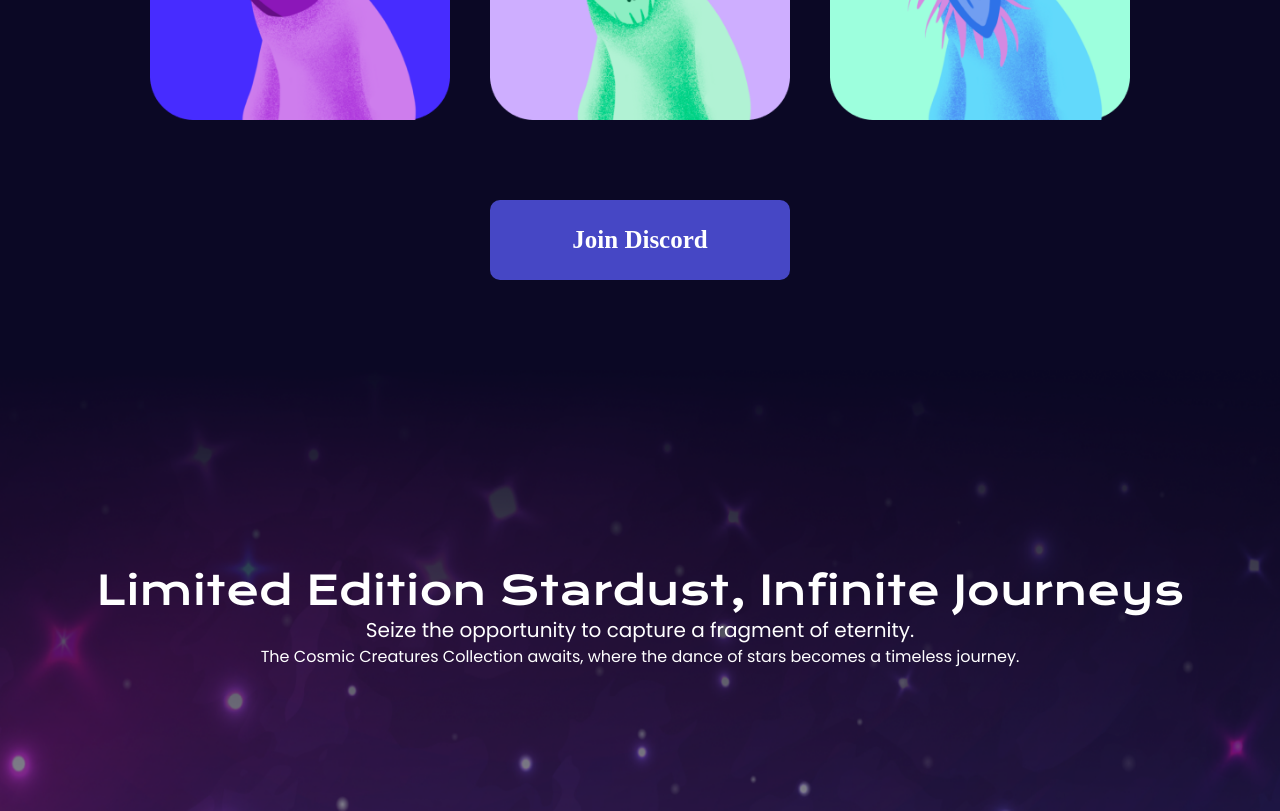
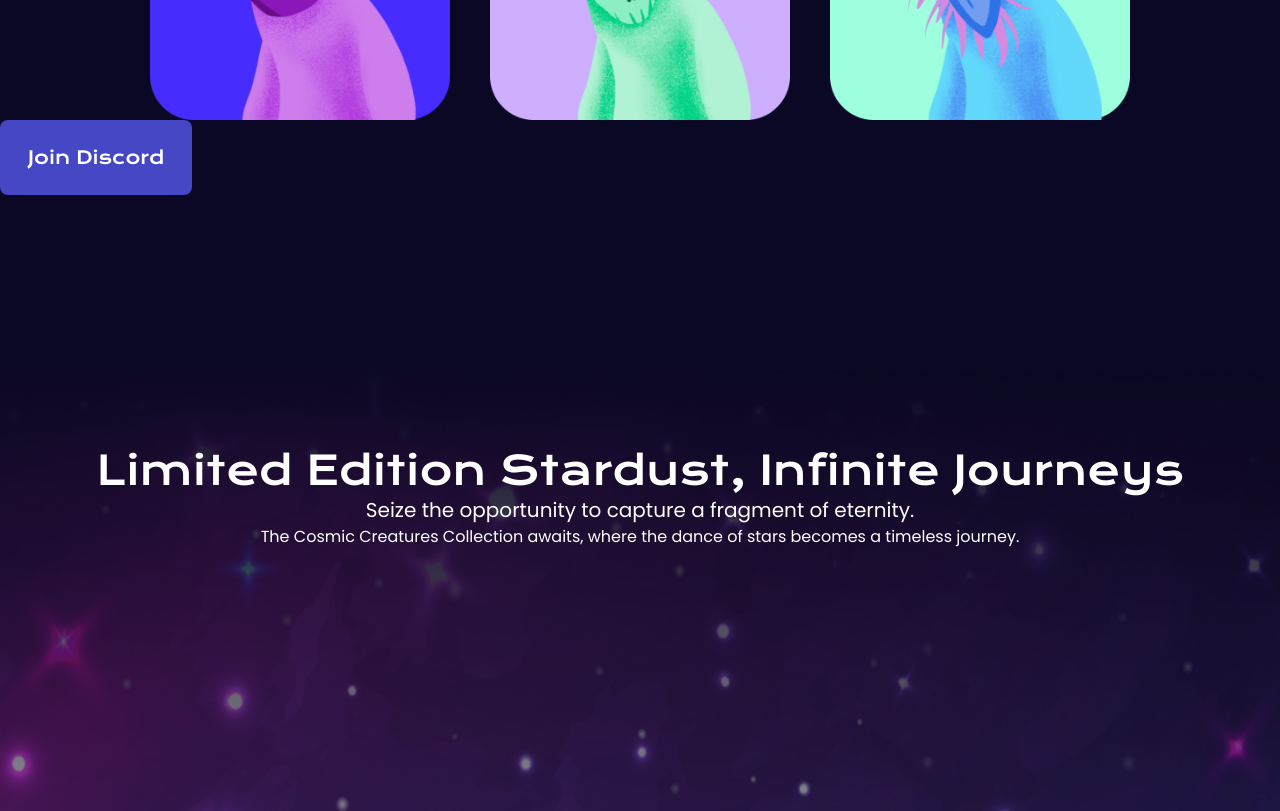
Before and after one commit to CLAM101/CosmicCreaturesWebsite, an Angular app: page / in a window 1280 px wide. Shown: the part 1980-2791 px from the top of the page. Built offline with nearby package versions, Linux system fonts and the light colour scheme; a web font is replaced by a local one.

Commit message:
003: Refactor buttons to use new .btn class

```diff
--- a/src/app/components/home/home.component.html
+++ b/src/app/components/home/home.component.html
@@ -1,9 +1,8 @@
 <div class="main-container">
 
   <div class="top-container">
-    <div type="button" class="connect-wallet">Connect Wallet</div>
-    <div type="button" class="btn btn-primary z-10">
-      Test Button
+    <div type="button" class="btn btn-primary btn-lg z-10">
+      Connect Wallet
     </div>
     <img src="../assets/images/Frame 8 (2).png"
          alt="Cosmic Creatures Top Image"
@@ -45,10 +44,8 @@
       <img class="avatar-image" src="../assets/images/Frame 6.png" alt>
     </div>
 
-    <div class=join-discord-btn-container>
-      <div type="button"
-           class="join-discord">Join Discord
-      </div>
+    <div type="button" class="btn btn-primary btn-lg z-10">
+      Join Discord
     </div>
     <div class="lower-mid-text-box">
       <h1 class="lower-mid-heading">Limited Edition Stardust, Infinite
--- a/src/app/components/home/home.component.scss
+++ b/src/app/components/home/home.component.scss
@@ -467,80 +467,6 @@ $large-screen-end: 6000px;
   }
 }
 
-.join-discord-btn-container {
-  position: relative;
-  flex-direction: row;
-  align-items: flex-start;
-  padding: 0px;
-
-  @include respond-to(small) {
-    margin-top: 200px;
-    display: flex;
-    height: 150px;
-    justify-content: center;
-    align-items: center;
-    gap: 10px;
-  }
-
-  @include respond-to(medium) {
-    display: flex;
-    height: 150px;
-    justify-content: center;
-    align-items: center;
-    gap: 10px;
-  }
-
-  @include respond-to(large) {
-    display: flex;
-    height: 150px;
-    justify-content: center;
-    align-items: center;
-    gap: 10px;
-    margin-top: 3.5%;
-  }
-}
-
-.join-discord {
-  display: flex;
-  justify-content: center; // Center horizontally
-  align-items: center;
-  user-select: none;
-  font-family: "Noto-Sans";
-  background: #4647c5;
-  border-radius: 10px;
-  font-style: normal;
-  color: #ffffff;
-
-  @include respond-to(small) {
-    font-weight: 650;
-    font-size: 25px;
-    line-height: 22px;
-    margin-top: 350px;
-    width: 200px;
-    height: 60px;
-  }
-
-  @include respond-to(medium) {
-    font-weight: 650;
-    font-size: 25px;
-    line-height: 22px;
-    width: 200px;
-    height: 60px;
-  }
-
-  @include respond-to(large) {
-    font-weight: 650;
-    font-size: 25px;
-    line-height: 22px;
-    width: 300px;
-    height: 80px;
-  }
-}
-
-.join-discord:active {
-  box-shadow: 0 1px #0056b3;
-  transform: translateY(3px);
-}
 .middle-image-container {
   @include respond-to(small) {
     position: absolute;
--- a/src/assets/scss/components/_buttons.scss
+++ b/src/assets/scss/components/_buttons.scss
@@ -2,13 +2,9 @@
 Buttons.
 */
 
-// TODO: Setup font.scss
-
 @layer components {
   .btn {
-    // TODO: Add font-body, text-18 to here once its setup
-    @apply h-max inline-block py-3 px-7 rounded-lg text-center cursor-pointer transition duration-200 ease-in-out appearance-none font-medium;
-    position: relative;
+    @apply font-lead text-18 relative h-max inline-block py-3 px-7 rounded-lg text-center cursor-pointer transition duration-200 ease-in-out appearance-none font-medium;
 
     &:focus {
       @apply outline outline-2 outline-grey-500 outline-offset-2;
@@ -36,5 +32,9 @@ Buttons.
       }
 
     }
+
+    &-lg {
+      @apply lg:py-6
+    }
   }
 }
--- a/src/assets/scss/fonts.scss
+++ b/src/assets/scss/fonts.scss
@@ -1,3 +1,5 @@
+// TODO: Too many different fonts here
+
 @font-face {
   font-family: "Futurina";
   src: url("../fonts/Futurina.otf") format("opentype");
--- a/src/assets/scss/typography.scss
+++ b/src/assets/scss/typography.scss
@@ -43,7 +43,4 @@
 //    @apply font-body uppercase leading-loose;
 //  }
 //
-//  .type-stat {
-//    @apply font-display font-medium leading-tight text-72;
-//  }
 //}
--- a/tailwind.config.js
+++ b/tailwind.config.js
@@ -4,6 +4,36 @@ require("./tailwind_colours");
 module.exports = {
   content: ["src/app/components/**/*.html",],
   theme: {
+    fontFamily: {
+      display: ["Futurina", "sans-serif"],
+      body: ["Poppins", "sans-serif"],
+      lead: ["Krona-One", "sans-serif"],
+    },
+    // this is a map of px values to rem values
+    // they should rarely be used directly, but instead are used to generate .type- classes
+    fontSize: {
+      12: "0.75rem",
+      13: "0.8125rem",
+      14: "0.875rem",
+      16: "1rem",
+      18: "1.125rem",
+      20: "1.25rem",
+      22: "1.375rem",
+      23: "1.4375rem",
+      24: "1.5rem",
+      26: "1.625rem",
+      28: "1.75rem",
+      30: "1.875rem",
+      32: "2rem",
+      36: "2.25rem",
+      40: "2.5rem",
+      42: "2.625rem",
+      48: "3rem",
+      52: "3.25rem",
+      56: "3.5rem",
+      62: "3.875rem",
+      72: "4.5rem",
+    },
     colors: colors,
     extend: {},
   },
```
